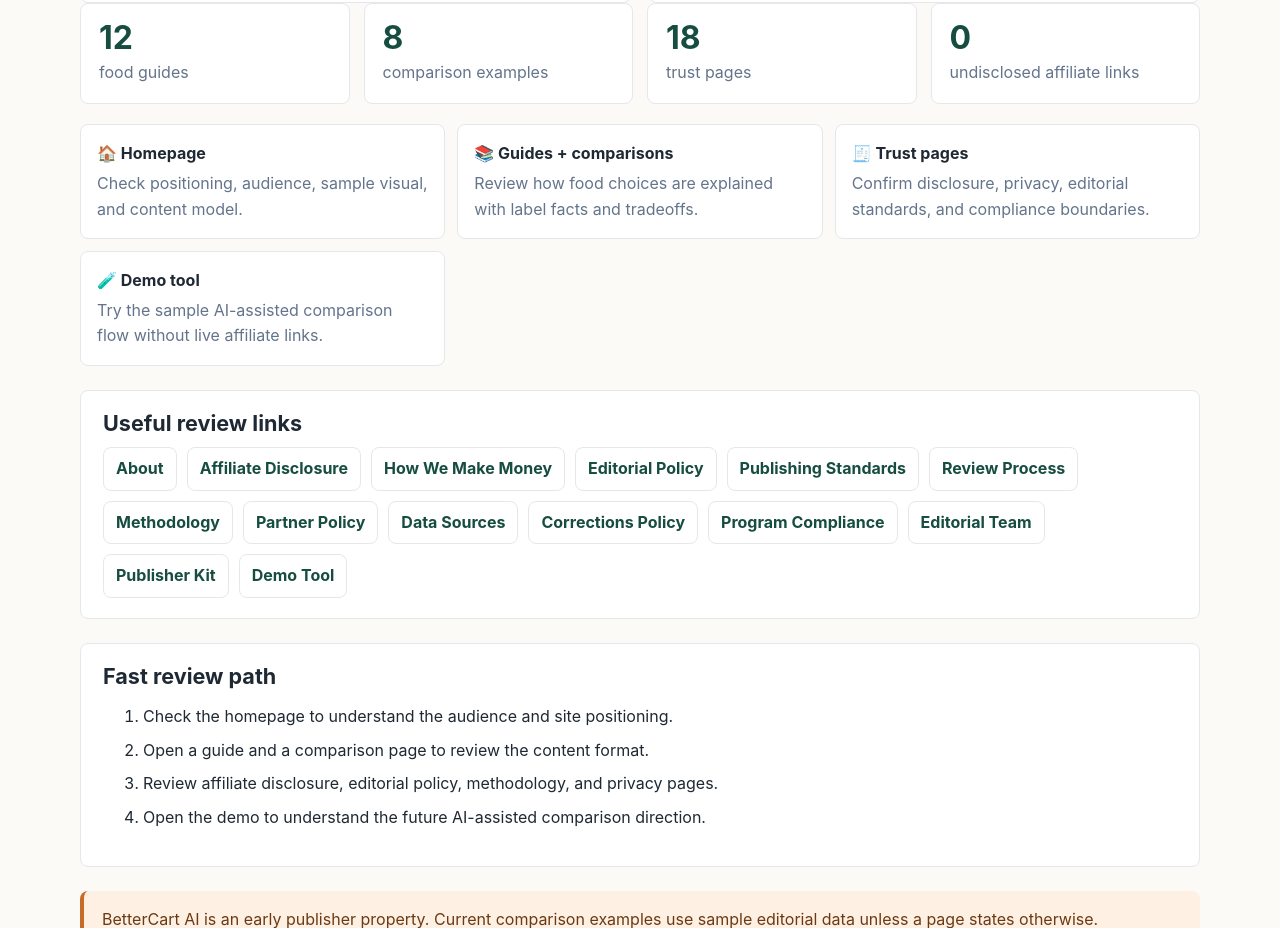
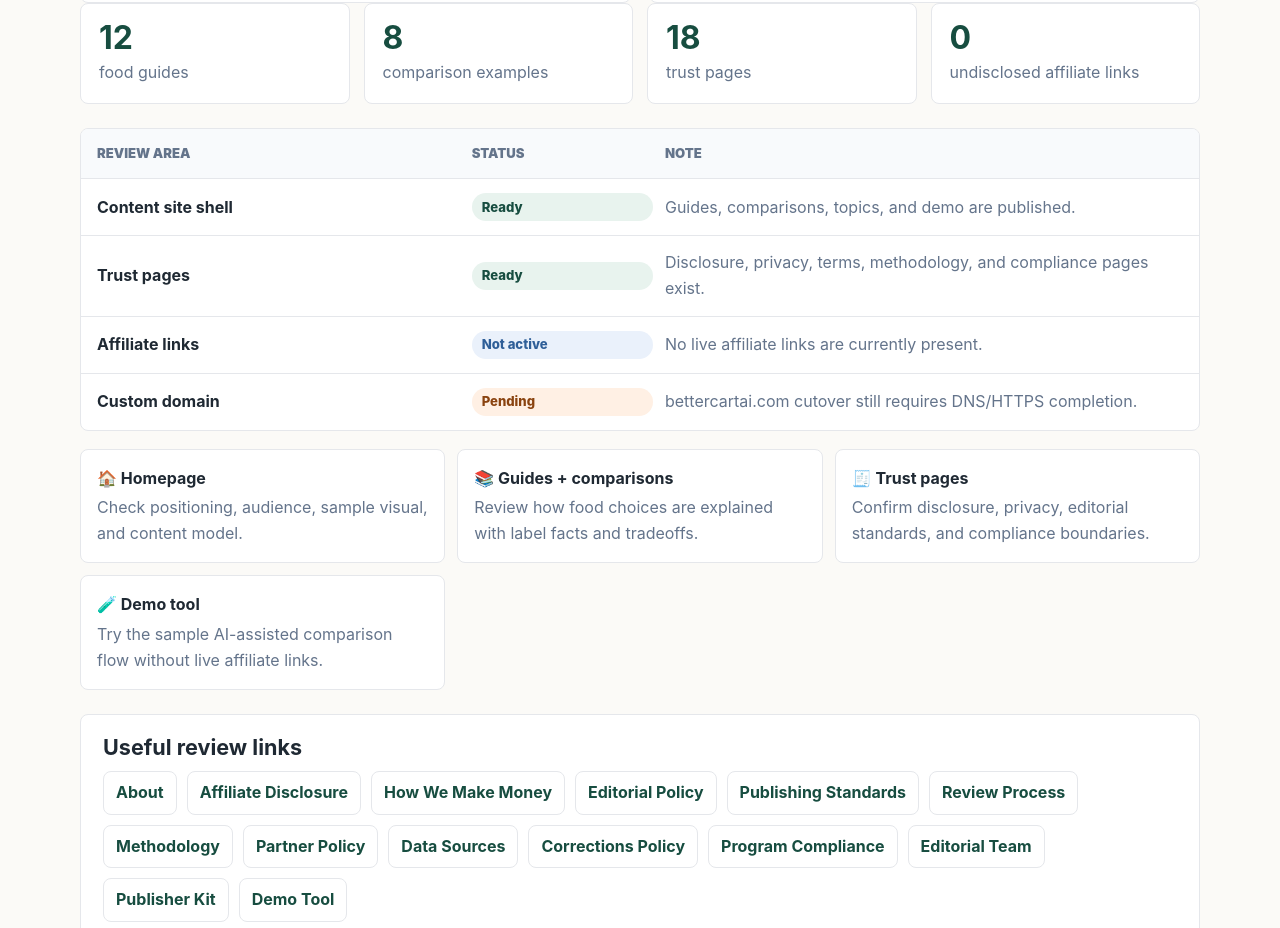
Before and after one commit to Astalos11/bettercart-ai-approval-site, a Next.js app: page /for-reviewers in a window 1280 px wide. Shown: the part 1480-2408 px from the top of the page. Built offline with nearby package versions, Linux system fonts and the light colour scheme; no server answers.

Commit message:
Add reviewer readiness matrix

```diff
--- a/app/for-reviewers/page.jsx
+++ b/app/for-reviewers/page.jsx
@@ -28,6 +28,13 @@
     title: "Demo tool",
     text: "Try the sample AI-assisted comparison flow without live affiliate links."
   }
+];
+
+const readinessItems = [
+  ["Content site shell", "Ready", "Guides, comparisons, topics, and demo are published."],
+  ["Trust pages", "Ready", "Disclosure, privacy, terms, methodology, and compliance pages exist."],
+  ["Affiliate links", "Not active", "No live affiliate links are currently present."],
+  ["Custom domain", "Pending", "bettercartai.com cutover still requires DNS/HTTPS completion."]
 ];
 
 export default function ForReviewersPage() {
@@ -76,6 +83,21 @@
           <div><strong>0</strong><span>undisclosed affiliate links</span></div>
         </div>
 
+        <div className="readiness-matrix" aria-label="Affiliate application readiness status">
+          <div className="readiness-row head">
+            <span>Review area</span>
+            <span>Status</span>
+            <span>Note</span>
+          </div>
+          {readinessItems.map(([area, status, note]) => (
+            <div className="readiness-row" key={area}>
+              <strong>{area}</strong>
+              <span className={`badge ${status === "Ready" ? "green" : status === "Pending" ? "orange" : "blue"}`}>{status}</span>
+              <span>{note}</span>
+            </div>
+          ))}
+        </div>
+
         <div className="visual-strip" aria-label="Fast reviewer path">
           {reviewerPath.map((item) => (
             <div key={item.title}>
--- a/app/globals.css
+++ b/app/globals.css
@@ -924,6 +924,39 @@
   white-space: nowrap;
 }
 
+.readiness-matrix {
+  background: var(--paper);
+  border: 1px solid var(--line);
+  border-radius: 8px;
+  overflow: hidden;
+  margin: 22px 0;
+}
+
+.readiness-row {
+  display: grid;
+  grid-template-columns: minmax(160px, 0.7fr) minmax(110px, 0.35fr) minmax(220px, 1fr);
+  gap: 12px;
+  align-items: center;
+  padding: 14px 16px;
+  border-bottom: 1px solid var(--line);
+}
+
+.readiness-row:last-child {
+  border-bottom: 0;
+}
+
+.readiness-row.head {
+  background: #f8fafc;
+  color: var(--muted);
+  font-size: 0.82rem;
+  font-weight: 900;
+  text-transform: uppercase;
+}
+
+.readiness-row > span:last-child {
+  color: var(--muted);
+}
+
 .metric-bars {
   display: grid;
   gap: 8px;
@@ -1041,6 +1074,7 @@
   .demo-table-row,
   .compare-tray,
   .top-result-card,
+  .readiness-row,
   .selected-card {
     grid-template-columns: 1fr;
   }
```
